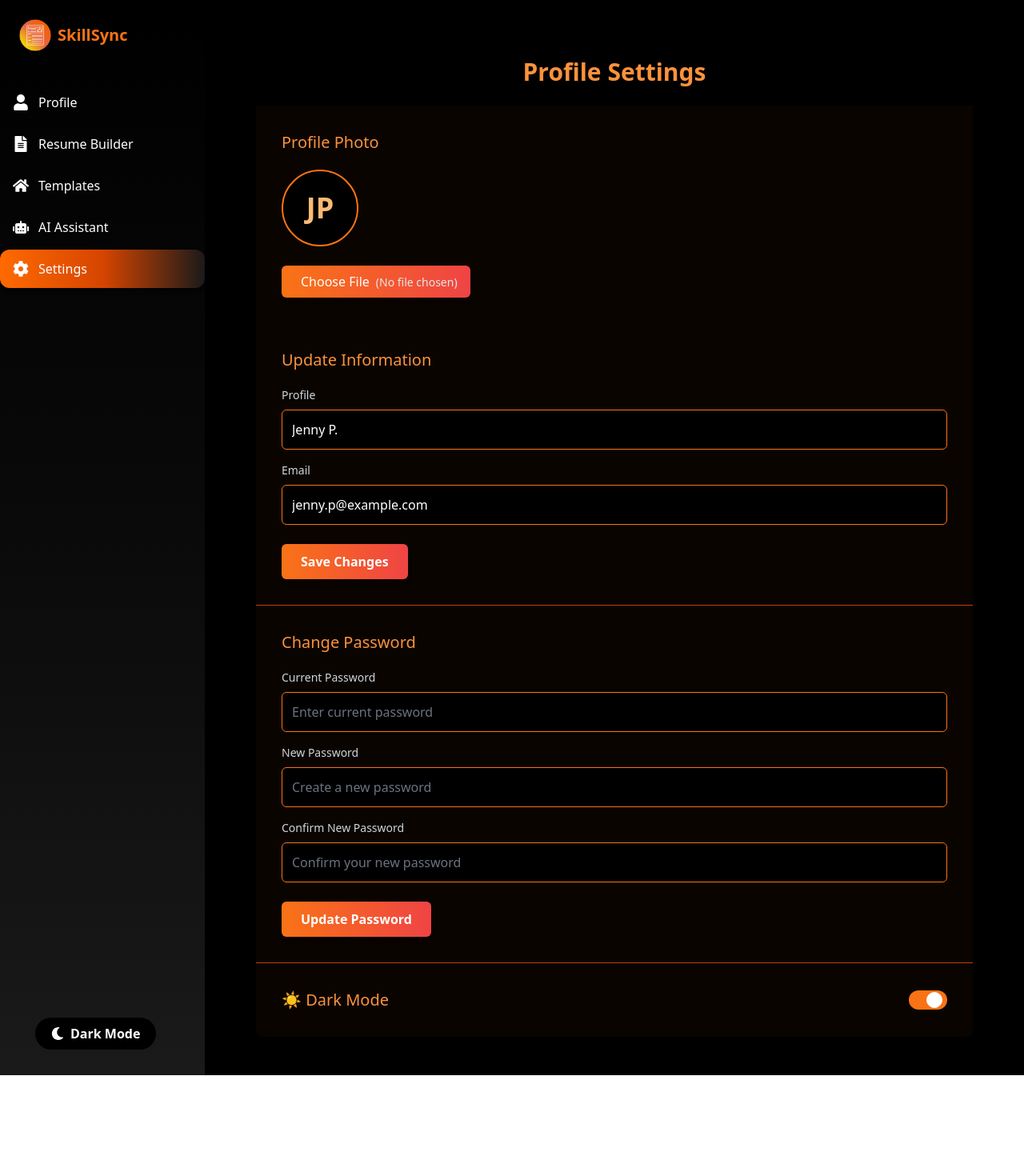
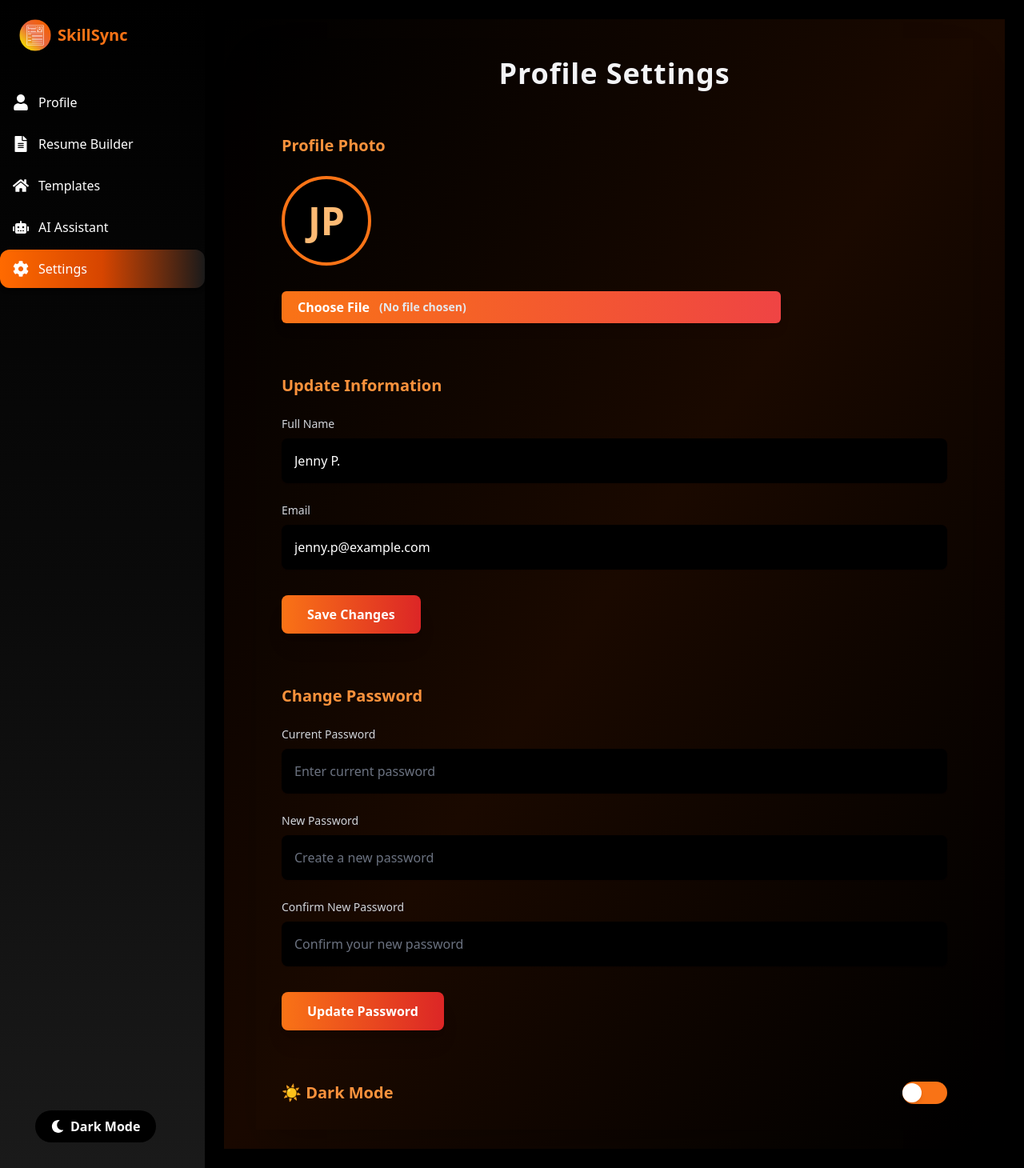
Before and after one commit to symadev/skillsync, a React (Vite) app: page /dashboard/settings in a window 1280 px wide. Shown: the whole page at 80% size. Before the commit the page ends 1344 px from the top, so only its background shows below. Built offline with nearby package versions, Linux system fonts and the light colour scheme; no server answers.

Commit message:
added the profile

```diff
--- a/src/Component/DashBoard/Profile.jsx
+++ b/src/Component/DashBoard/Profile.jsx
@@ -1,5 +1,5 @@
 import { FaEye, FaDownload, FaLink, FaStar } from 'react-icons/fa';
-import { AreaChart, Area, XAxis, YAxis, CartesianGrid, Tooltip, ResponsiveContainer } from 'recharts';
+import { BarChart, Bar, XAxis, YAxis, CartesianGrid, Tooltip, ResponsiveContainer } from 'recharts';
 
 const data = [
   { name: 'Week 1', score: 70 },
@@ -60,19 +60,13 @@ const Profile = () => {
         <div className="bg-[#0a0400] flex-1 rounded-2xl p-6 shadow-inner">
           <h4 className="text-sm font-semibold mb-4">Achievement Score Over Time</h4>
           <ResponsiveContainer width="100%" height={300}>
-            <AreaChart data={data} margin={{ top: 10, right: 30, left: 0, bottom: 0 }}>
-              <defs>
-                <linearGradient id="colorScore" x1="0" y1="0" x2="0" y2="1">
-                  <stop offset="5%" stopColor="#FFA500" stopOpacity={0.8} />
-                  <stop offset="95%" stopColor="#FFA500" stopOpacity={0} />
-                </linearGradient>
-              </defs>
+            <BarChart data={data} margin={{ top: 10, right: 30, left: 0, bottom: 0 }}>
+              <CartesianGrid strokeDasharray="3 3" stroke="#444" />
               <XAxis dataKey="name" stroke="#ccc" />
               <YAxis stroke="#ccc" />
-              <CartesianGrid strokeDasharray="3 3" stroke="#444" />
               <Tooltip />
-              <Area type="monotone" dataKey="score" stroke="#FFA500" fillOpacity={1} fill="url(#colorScore)" />
-            </AreaChart>
+              <Bar dataKey="score" fill="#d64500" radius={[6, 6, 0, 0]} />
+            </BarChart>
           </ResponsiveContainer>
         </div>
 
--- a/src/Component/DashBoard/Settings.jsx
+++ b/src/Component/DashBoard/Settings.jsx
@@ -1,14 +1,14 @@
 import { useState } from 'react';
 
 const Settings = () => {
-  const [fullName, setFullName] = useState('Jenny P.'); // Pre-fill for demonstration
-  const [email, setEmail] = useState('jenny.p@example.com'); // Pre-fill for demonstration
+  const [fullName, setFullName] = useState('Jenny P.');
+  const [email, setEmail] = useState('jenny.p@example.com');
   const [currentPassword, setCurrentPassword] = useState('');
   const [newPassword, setNewPassword] = useState('');
   const [confirmNewPassword, setConfirmNewPassword] = useState('');
   const [fileName, setFileName] = useState('No file chosen');
-  const [previewUrl, setPreviewUrl] = useState(''); // Initial state for profile pic
-  const [darkMode, setDarkMode] = useState(true); // Default to dark mode for the black theme
+  const [previewUrl, setPreviewUrl] = useState('');
+  const [darkMode, setDarkMode] = useState(true);
 
   const handleFileUpload = (e) => {
     const file = e.target.files[0];
@@ -26,7 +26,6 @@ const Settings = () => {
   const saveChanges = () => {
     if (fullName && email) {
       alert('Profile updated successfully!');
-      // Here you would typically send data to a backend API
     } else {
       alert('Please fill in all required fields (Full Name, Email).');
     }
@@ -39,7 +38,6 @@ const Settings = () => {
         return;
       }
       alert('Password updated successfully!');
-      // Here you would typically send data to a backend API
       setCurrentPassword('');
       setNewPassword('');
       setConfirmNewPassword('');
@@ -50,137 +48,208 @@ const Settings = () => {
 
   const toggleDarkMode = () => {
     setDarkMode(!darkMode);
-    document.documentElement.classList.toggle('dark-mode', !darkMode); // For global theme change if needed
+    document.documentElement.classList.toggle('dark-mode', !darkMode);
   };
 
   return (
-    // Outer container for the whole page background, now solid black
-    <div className={`min-h-screen flex items-start justify-center p-6 ${darkMode ? 'bg-black text-gray-100' : 'bg-gray-100 text-gray-800'}`}>
-      {/* Main content container mimicking the card-like structure */}
-      <div className={`w-full max-w-4xl rounded-lg shadow-xl overflow-hidden ${darkMode ? 'bg-[#0a0400]' : 'bg-white'} `}>
-
-        {/* Header - Centered text */}
-        <div className={`py-6 px-8 ${darkMode ? 'bg-black text-orange-400' : 'bg-gray-50 text-gray-800'} '}`}>
-          <h1 className="text-3xl font-semibold text-center">Profile Settings</h1>
+    <div
+      className={`min-h-screen flex items-start justify-center p-6 ${
+        darkMode
+          ? 'bg-gradient-to-br from-black via-[#1a0900] to-black text-gray-100'
+          : 'bg-gray-100 text-gray-800'
+      }`}
+    >
+      <div
+        className={`w-full max-w-4xl  shadow-2xl overflow-hidden ${
+          darkMode
+            ? 'bg-gradient-to-br from-black via-[#1a0900] to-black'
+            : 'bg-white'
+        }`}
+      >
+        {/* Header */}
+        <div
+          className={`py-6 px-8 text-center ${
+            darkMode
+              ? ''
+              : 'bg-gray-50 text-gray-800'
+          }`}
+        >
+          <h1 className="text-4xl font-extrabold tracking-wide">Profile Settings</h1>
         </div>
 
-
-
-
-   {/* Profile Photo Section - Grid view for content */}
-        {/* REMOVED: border-b and its conditional classes */}
-        <section className={`p-8`}>
-          <h2 className="text-xl font-medium mb-5 text-orange-400 justify-start">Profile Photo</h2>
-          {/* Changed from flex to grid, and adjusted alignment for grid */}
-          <div className="grid grid-cols-1 md:grid-cols-[auto_1fr] items-center justify-items-center md:justify-items-start gap-4 md:gap-6">
-            {/* Profile image placeholder/preview */}
-            <div className="w-24 h-24 rounded-full border-2 border-orange-500 flex items-center justify-center overflow-hidden bg-black md:col-start-1">
+        {/* Profile Photo */}
+        <section className="p-8">
+          <h2 className="text-xl font-semibold mb-6 text-orange-400">Profile Photo</h2>
+          <div className="grid grid-col md:flex-row items-center md:items-start gap-8">
+            <div className="w-28 h-28 rounded-full border-4 border-orange-500 flex items-center justify-center overflow-hidden bg-black shrink-0">
               {previewUrl ? (
-                <img src={previewUrl} alt="Profile Preview" className="w-full h-full object-cover rounded-full" />
+                <img
+                  src={previewUrl}
+                  alt="Profile Preview"
+                  className="w-full h-full object-cover rounded-full"
+                />
               ) : (
-                <span className="text-orange-300 text-4xl font-bold">JP</span> // Initials placeholder
+                <span className="text-orange-300 text-5xl font-extrabold select-none">JP</span>
               )}
             </div>
-            {/* File input and label */}
-            <label className="  space-x-2 cursor-pointer bg-gradient-to-r from-orange-500 to-red-500 hover:bg-orange-700 text-white font-medium py-2 px-4 rounded-md transition-colors duration-200 shadow-md md:col-start-1">
-              <input type="file" className="hidden" accept="image/*" onChange={handleFileUpload} />
-              <span>Choose File</span>
-              <span className="text-sm text-gray-200">({fileName})</span>
+            <label
+              className="cursor-pointer bg-gradient-to-r mr-52 btn from-orange-500 to-red-500 hover:from-orange-600 hover:to-red-600 text-white font-semibold py-2 px-5 rounded-md shadow-lg flex items-center select-none transition-transform transform hover:scale-105"
+              title="Upload Profile Picture"
+            >
+              <input
+                type="file"
+                className="hidden"
+                accept="image/*"
+                onChange={handleFileUpload}
+              />
+              Choose File
+              <span className="ml-3 text-sm text-gray-200 truncate max-w-xs">
+                ({fileName})
+              </span>
             </label>
           </div>
         </section>
 
-
-
-
-        {/* Update Information Section */}
-        <section className={`p-8 border-b ${darkMode ? 'border-orange-700' : 'border-gray-200'}`}>
-          <h2 className="text-xl font-medium mb-5 text-orange-400">Update Information</h2>
-          <div className="space-y-4">
+        {/* Update Information */}
+        <section className="p-8">
+          <h2 className="text-xl font-semibold mb-6 text-orange-400">Update Information</h2>
+          <div className="space-y-6">
             <div>
-              <label htmlFor="fullName" className="block text-sm font-medium mb-2 text-gray-300">Profile</label>
+              <label
+                htmlFor="fullName"
+                className="block text-sm font-medium mb-2 text-gray-300"
+              >
+                Full Name
+              </label>
               <input
                 type="text"
                 id="fullName"
-                className={`w-full p-3 rounded-md ${darkMode ? 'bg-black border border-orange-500 text-white placeholder-gray-500' : 'bg-white border border-gray-300 text-gray-900 placeholder-gray-400'} focus:outline-none focus:ring-2 focus:ring-orange-600`}
+                className={`w-full p-4 rounded-lg ${
+                  darkMode
+                    ? 'bg-black text-white placeholder-gray-500 focus:ring-orange-600 focus:ring-2 focus:outline-none'
+                    : 'bg-gray-50 text-gray-900 placeholder-gray-400 focus:ring-orange-600 focus:ring-2 focus:outline-none'
+                } transition-shadow shadow-sm`}
                 placeholder="Your full name"
                 value={fullName}
                 onChange={(e) => setFullName(e.target.value)}
+                autoComplete="name"
               />
             </div>
             <div>
-              <label htmlFor="email" className="block text-sm font-medium mb-2 text-gray-300">Email</label>
+              <label
+                htmlFor="email"
+                className="block text-sm font-medium mb-2 text-gray-300"
+              >
+                Email
+              </label>
               <input
                 type="email"
                 id="email"
-                className={`w-full p-3 rounded-md ${darkMode ? 'bg-black border border-orange-500 text-white placeholder-gray-500' : 'bg-white border border-gray-300 text-gray-900 placeholder-gray-400'} focus:outline-none focus:ring-2 focus:ring-orange-600`}
+                className={`w-full p-4 rounded-lg ${
+                  darkMode
+                    ? 'bg-black text-white placeholder-gray-500 focus:ring-orange-600 focus:ring-2 focus:outline-none'
+                    : 'bg-gray-50 text-gray-900 placeholder-gray-400 focus:ring-orange-600 focus:ring-2 focus:outline-none'
+                } transition-shadow shadow-sm`}
                 placeholder="you@example.com"
                 value={email}
                 onChange={(e) => setEmail(e.target.value)}
+                autoComplete="email"
               />
             </div>
           </div>
           <button
             onClick={saveChanges}
-            className="mt-6 bg-gradient-to-r from-orange-500 to-red-500 hover:bg-orange-700 text-white font-semibold py-2.5 px-6 rounded-md transition-colors duration-200 shadow-md"
+            className="mt-8 bg-gradient-to-r from-orange-500 to-red-600 hover:from-orange-600 hover:to-red-700 text-white font-bold py-3 px-8 rounded-lg shadow-xl transition-transform transform hover:scale-105"
           >
             Save Changes
           </button>
         </section>
 
-        {/* Change Password Section */}
-        <section className={`p-8 border-b ${darkMode ? 'border-orange-700' : 'border-gray-200'}`}>
-          <h2 className="text-xl font-medium mb-5 text-orange-400">Change Password</h2>
-          <div className="space-y-4">
+        {/* Change Password */}
+        <section className="p-8">
+          <h2 className="text-xl font-semibold mb-6 text-orange-400">Change Password</h2>
+          <div className="space-y-6">
             <div>
-              <label htmlFor="currentPassword" className="block text-sm font-medium mb-2 text-gray-300">Current Password</label>
+              <label
+                htmlFor="currentPassword"
+                className="block text-sm font-medium mb-2 text-gray-300"
+              >
+                Current Password
+              </label>
               <input
                 type="password"
                 id="currentPassword"
-                className={`w-full p-3 rounded-md ${darkMode ? 'bg-black border border-orange-500 text-white placeholder-gray-500' : 'bg-white border border-gray-300 text-gray-900 placeholder-gray-400'} focus:outline-none focus:ring-2 focus:ring-orange-600`}
+                className={`w-full p-4 rounded-lg ${
+                  darkMode
+                    ? 'bg-black text-white placeholder-gray-500 focus:ring-orange-600 focus:ring-2 focus:outline-none'
+                    : 'bg-gray-50 text-gray-900 placeholder-gray-400 focus:ring-orange-600 focus:ring-2 focus:outline-none'
+                } transition-shadow shadow-sm`}
                 placeholder="Enter current password"
                 value={currentPassword}
                 onChange={(e) => setCurrentPassword(e.target.value)}
+                autoComplete="current-password"
               />
             </div>
             <div>
-              <label htmlFor="newPassword" className="block text-sm font-medium mb-2 text-gray-300">New Password</label>
+              <label
+                htmlFor="newPassword"
+                className="block text-sm font-medium mb-2 text-gray-300"
+              >
+                New Password
+              </label>
               <input
                 type="password"
                 id="newPassword"
-                className={`w-full p-3 rounded-md ${darkMode ? 'bg-black border border-orange-500 text-white placeholder-gray-500' : 'bg-white border border-gray-300 text-gray-900 placeholder-gray-400'} focus:outline-none focus:ring-2 focus:ring-orange-600`}
+                className={`w-full p-4 rounded-lg ${
+                  darkMode
+                    ? 'bg-black text-white placeholder-gray-500 focus:ring-orange-600 focus:ring-2 focus:outline-none'
+                    : 'bg-gray-50 text-gray-900 placeholder-gray-400 focus:ring-orange-600 focus:ring-2 focus:outline-none'
+                } transition-shadow shadow-sm`}
                 placeholder="Create a new password"
                 value={newPassword}
                 onChange={(e) => setNewPassword(e.target.value)}
+                autoComplete="new-password"
               />
             </div>
             <div>
-              <label htmlFor="confirmNewPassword" className="block text-sm font-medium mb-2 text-gray-300">Confirm New Password</label>
+              <label
+                htmlFor="confirmNewPassword"
+                className="block text-sm font-medium mb-2 text-gray-300"
+              >
+                Confirm New Password
+              </label>
               <input
                 type="password"
                 id="confirmNewPassword"
-                className={`w-full p-3 rounded-md ${darkMode ? 'bg-black border border-orange-500 text-white placeholder-gray-500' : 'bg-white border border-gray-300 text-gray-900 placeholder-gray-400'} focus:outline-none focus:ring-2 focus:ring-orange-600`}
+                className={`w-full p-4 rounded-lg ${
+                  darkMode
+                    ? 'bg-black text-white placeholder-gray-500 focus:ring-orange-600 focus:ring-2 focus:outline-none'
+                    : 'bg-gray-50 text-gray-900 placeholder-gray-400 focus:ring-orange-600 focus:ring-2 focus:outline-none'
+                } transition-shadow shadow-sm`}
                 placeholder="Confirm your new password"
                 value={confirmNewPassword}
                 onChange={(e) => setConfirmNewPassword(e.target.value)}
+                autoComplete="new-password"
               />
             </div>
           </div>
           <button
             onClick={updatePassword}
-            className="mt-6 bg-gradient-to-r from-orange-500 to-red-500 hover:bg-orange-700 text-white font-semibold py-2.5 px-6 rounded-md transition-colors duration-200 shadow-md"
+            className="mt-8 bg-gradient-to-r from-orange-500 to-red-600 hover:from-orange-600 hover:to-red-700 text-white font-bold py-3 px-8 rounded-lg shadow-xl transition-transform transform hover:scale-105"
           >
             Update Password
           </button>
         </section>
 
-        {/* Dark Mode Toggle Section */}
+        {/* Dark Mode Toggle */}
         <section className="p-8 flex justify-between items-center">
-          <span className="text-xl font-medium text-orange-400 flex items-center gap-2">
+          <span className="text-xl font-semibold text-orange-400 flex items-center gap-3 select-none">
             ☀️ Dark Mode
           </span>
-          {/* Custom styled toggle switch */}
-          <label htmlFor="darkModeToggle" className="relative inline-flex items-center cursor-pointer">
+          <label
+            htmlFor="darkModeToggle"
+            className="relative inline-flex items-center cursor-pointer"
+          >
             <input
               type="checkbox"
               id="darkModeToggle"
@@ -188,8 +257,15 @@ const Settings = () => {
               checked={darkMode}
               onChange={toggleDarkMode}
             />
-            {/* Slider track */}
-            <div className={`w-12 h-6 ${darkMode ? 'bg-black peer-checked:bg-orange-500' : 'bg-gray-300 peer-checked:bg-orange-500'} rounded-full peer peer-focus:outline-none peer-focus:ring-2 peer-focus:ring-orange-300 after:content-[''] after:absolute after:top-[2px] after:left-[2px] after:bg-white after:border-gray-300 after:border after:rounded-full after:h-5 after:w-5 after:transition-all peer-checked:after:translate-x-full peer-checked:after:border-white`}></div>
+            <div
+              className={`w-14 h-7 rounded-full transition-colors duration-300 peer-focus:ring-4 peer-focus:ring-orange-300 ${
+                darkMode ? 'bg-black peer-checked:bg-orange-500' : 'bg-gray-300 peer-checked:bg-orange-500'
+              }`}
+            >
+              <span
+                className={`absolute left-0 top-0.5 bg-white w-6 h-6 rounded-full shadow-md transform transition-transform duration-300 peer-checked:translate-x-7`}
+              />
+            </div>
           </label>
         </section>
       </div>
```
